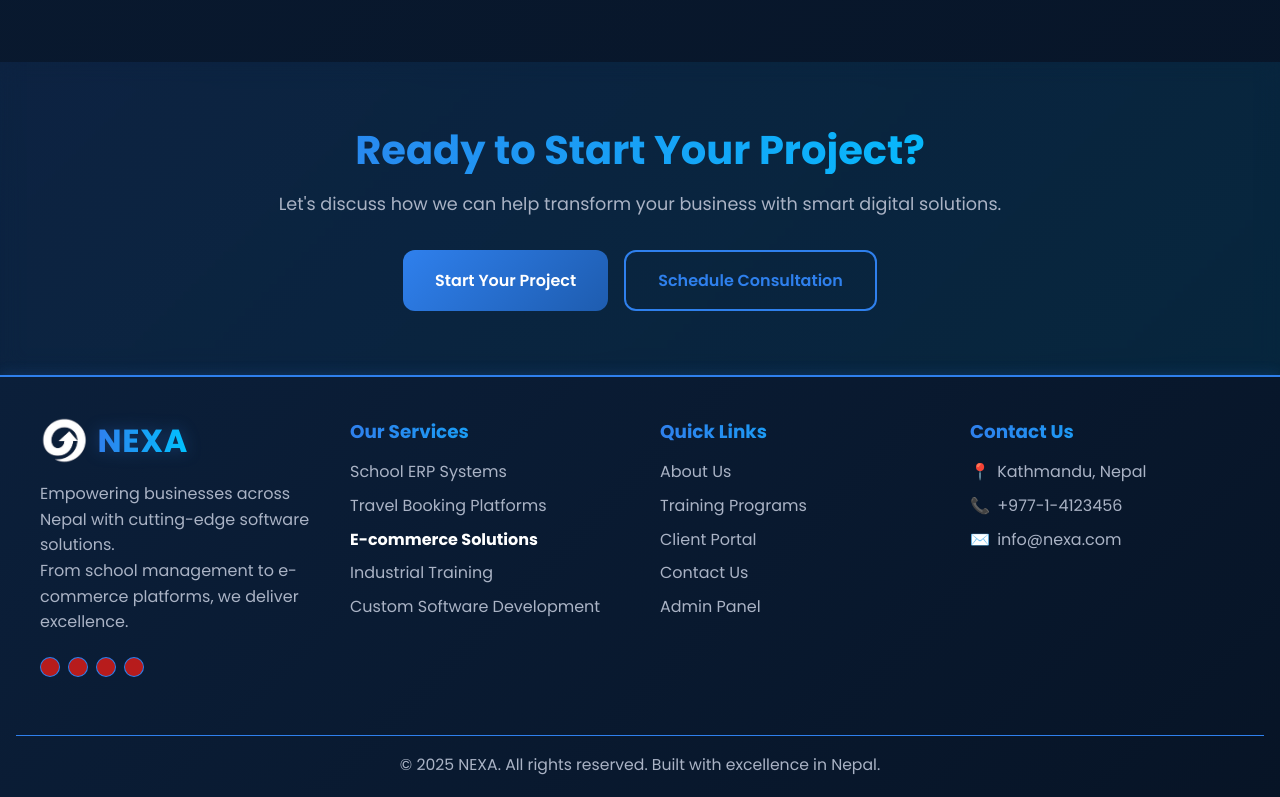
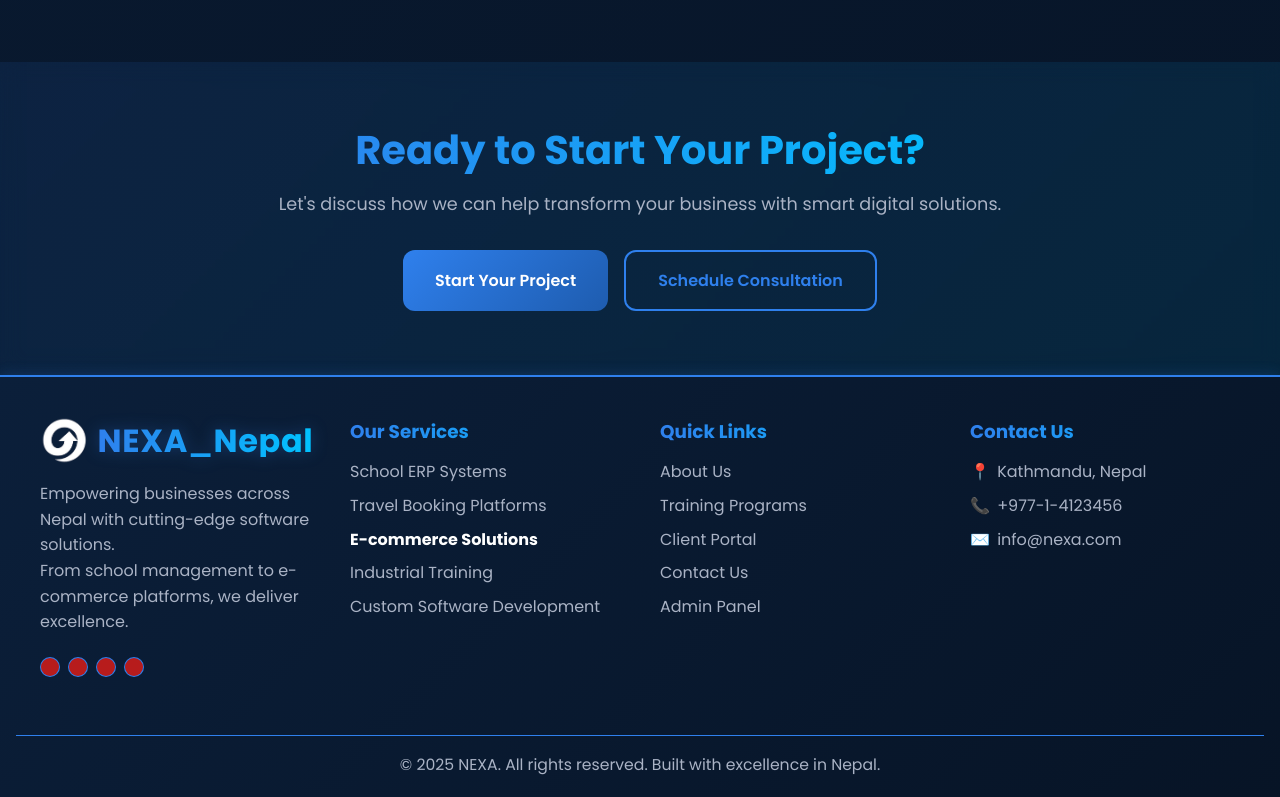
Before and after one commit to roshan11212608/NepSYS, a React (Create React App) app: page / in a window 1280 px wide. Shown: the part 2914-3711 px from the top of the page. Built offline with nearby package versions, Linux system fonts and the light colour scheme.

Commit message:
footer up

```diff
--- a/src/components/Footer/Footer.jsx
+++ b/src/components/Footer/Footer.jsx
@@ -12,7 +12,7 @@ const Footer = () => (
             className={styles.logoImg}
             height={48}
           />
-          <span className={styles.logoText}>NEXA</span>
+          <span className={styles.logoText}>NEXA_Nepal</span>
         </a>
         <p className={styles.desc}>
           Empowering businesses across Nepal with cutting-edge software
```
